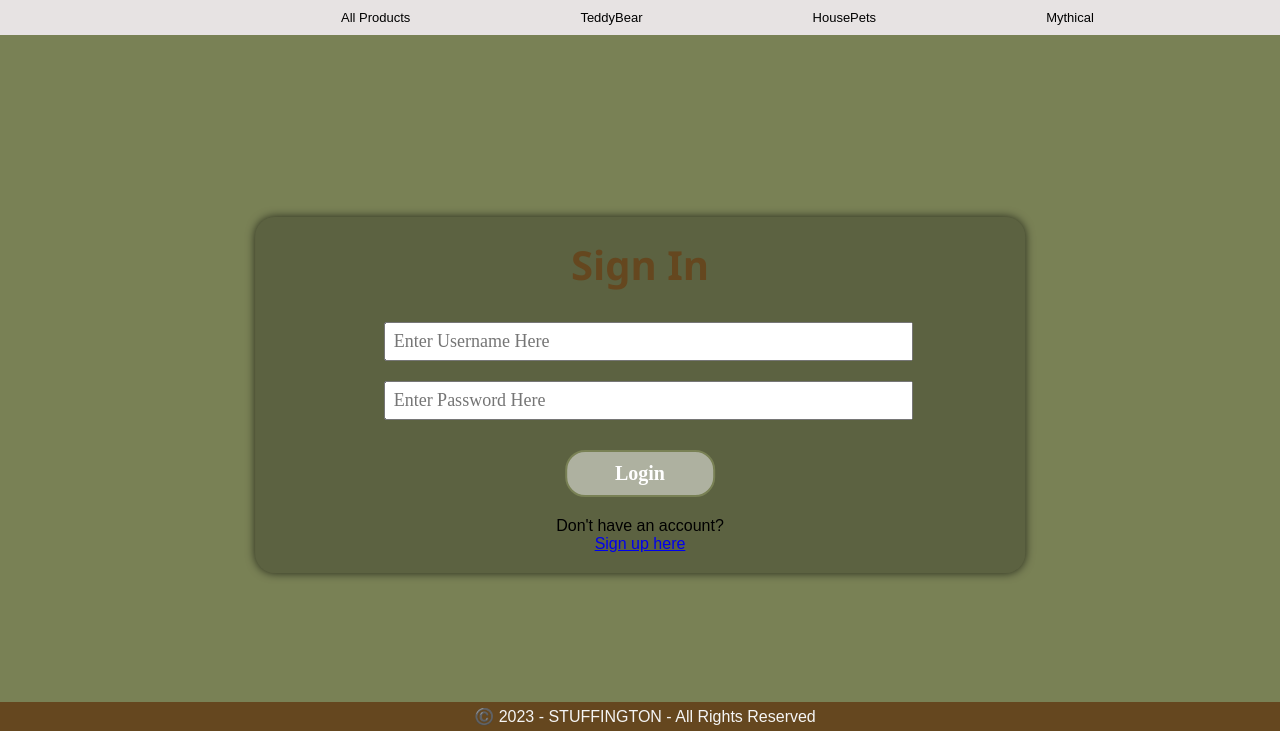
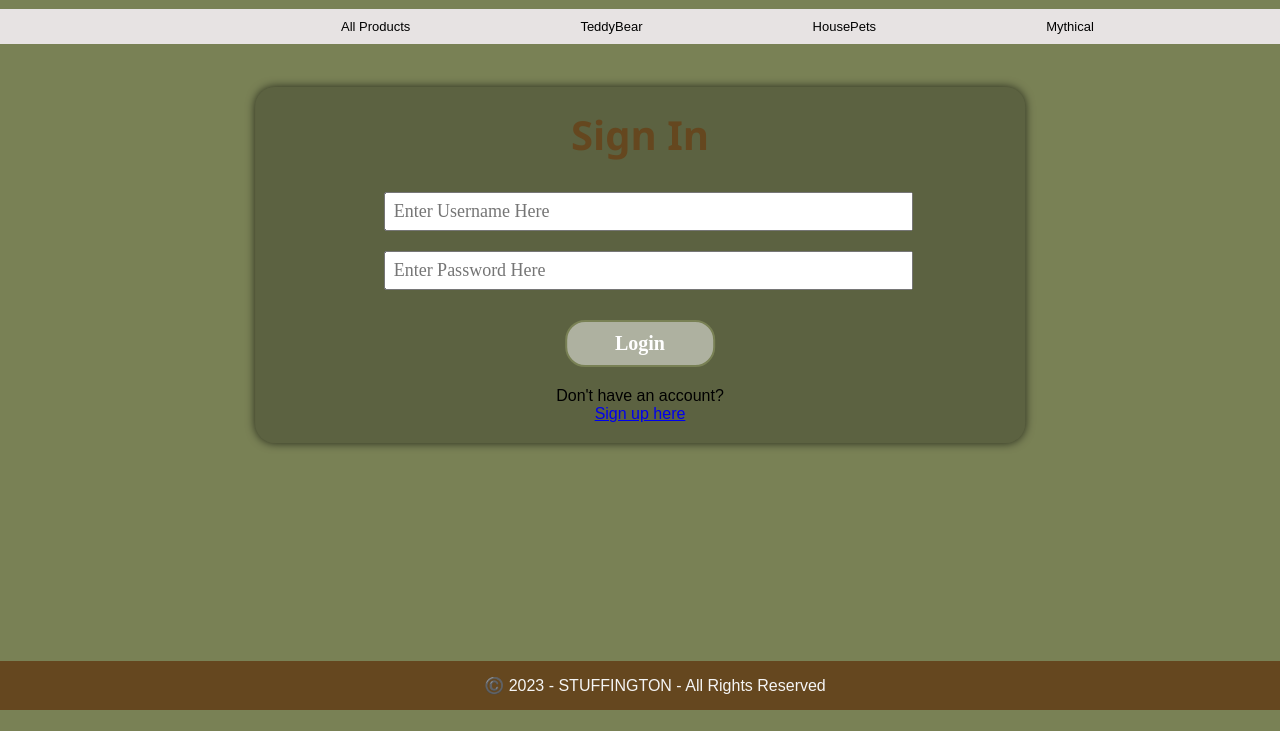
Before and after one commit to aqeelaman/stuffington, a PHP site: page /html/login.html in a window 1280 px wide. Shown: the part 69-800 px from the top of the page. Run offline with PHP 8.4, Linux system fonts and the light colour scheme; some libraries are stand-ins or nearby versions.

Commit message:
fixed registration footer

```diff
--- a/css/navigation.css
+++ b/css/navigation.css
@@ -103,7 +103,7 @@ input.searchbar {
 /*navigation bar*/
 .categoryNavbar {
     /* top: 64.8px; */
-    top:8%;
+    top:9.7%;
     position:sticky; /*navigation stays on top while scrolling*/
     list-style-type: none;
     padding: 0;
@@ -254,7 +254,6 @@ input.searchbar {
 }
 
 footer {
-    margin-top: 40px;
     position: absolute;
     bottom: 1;
     overflow: hidden;
@@ -264,16 +263,3 @@ footer {
     width: 100%;
     margin-top: 5%;
 }
-
-.footer1 {
-    position: fixed;
-    bottom: 0;
-    margin-top: 40px;
-    overflow: hidden;
-    text-align: center;
-    color: whitesmoke;
-    background-color: #65471f;
-    width: 100%;
-    margin-top: 5%;
-    padding: 5px;
-}
--- a/css/registration.css
+++ b/css/registration.css
@@ -42,7 +42,7 @@
 }
 
 .container {
-    position: absolute;
+    position: relative;
     width: 57%;
     top: 50%;
     left: 50%;
@@ -51,7 +51,7 @@
     box-shadow: 0 0 10px #000000b5;
     border-radius: 20px;
     padding: 20px;
-    margin-top: 5%;
+    margin-top: 18%;
 }
 
 .form-name {
@@ -159,3 +159,25 @@
     color: #ffffff;
     font-weight: bold;
 }
+
+.footer1 {
+    /* position: ;
+    bottom: 0;
+    margin-top: 40px;
+    overflow: hidden;
+    text-align: center;
+    color: whitesmoke;
+    background-color: #65471f;
+    width: 100%;
+    margin-top: 15%;
+    padding: 20px; */
+    margin-top: 40px;
+    position: absolute;
+    bottom: 1;
+    overflow: hidden;
+    text-align: center;
+    color: whitesmoke;
+    background-color: #65471f;
+    width: 100%;
+    padding: 15px;
+}
```
